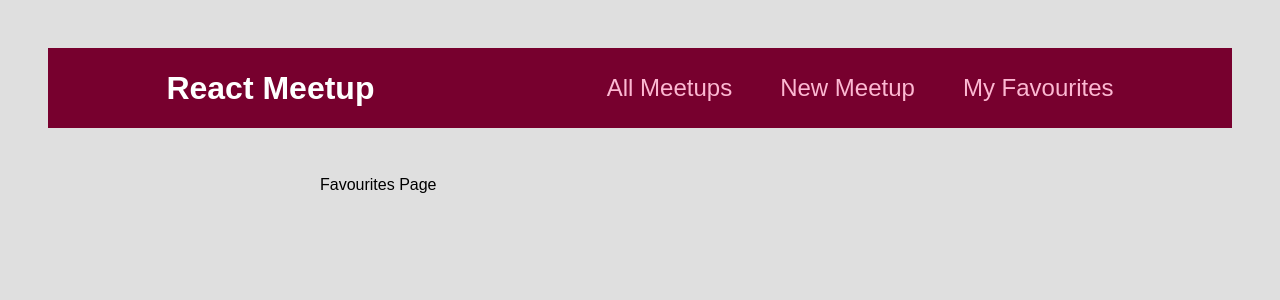
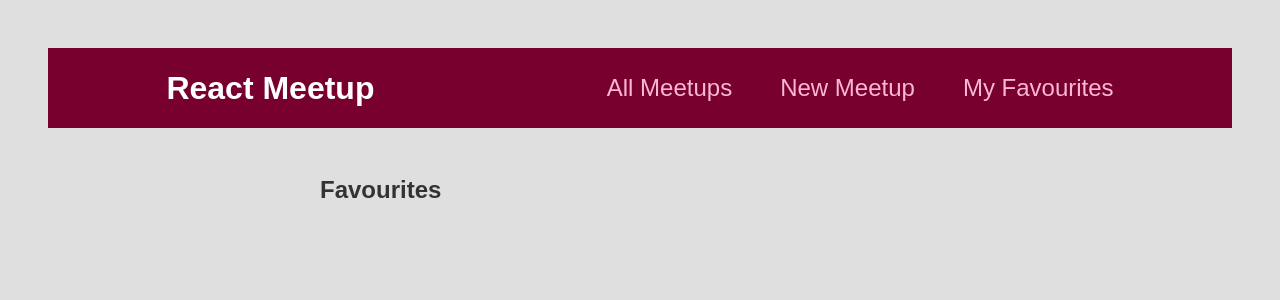
Before and after one commit to fevin1414/React-meetup, a React (Create React App) app: page /Favourites in a window 1280 px wide. Shown: the top 300 px of the page. Built offline with nearby package versions, Linux system fonts and the light colour scheme.

Commit message:
displaying favourites

```diff
--- a/src/pages/Favourites.js
+++ b/src/pages/Favourites.js
@@ -1,5 +1,14 @@
+import { useContext } from "react";
+import FavoritesContext from "../store/favourite-context";
+import MeetupList from "../components/meetups/MeetupList";
 function Favourites() {
-  return <div>Favourites Page</div>;
+
+  const favoritesCtx = useContext(FavoritesContext);
+
+  return<section>
+    <h1>Favourites </h1>
+    <MeetupList meetups={favoritesCtx.favorites}/>
+    </section>
 }
 
 export default Favourites;
```
